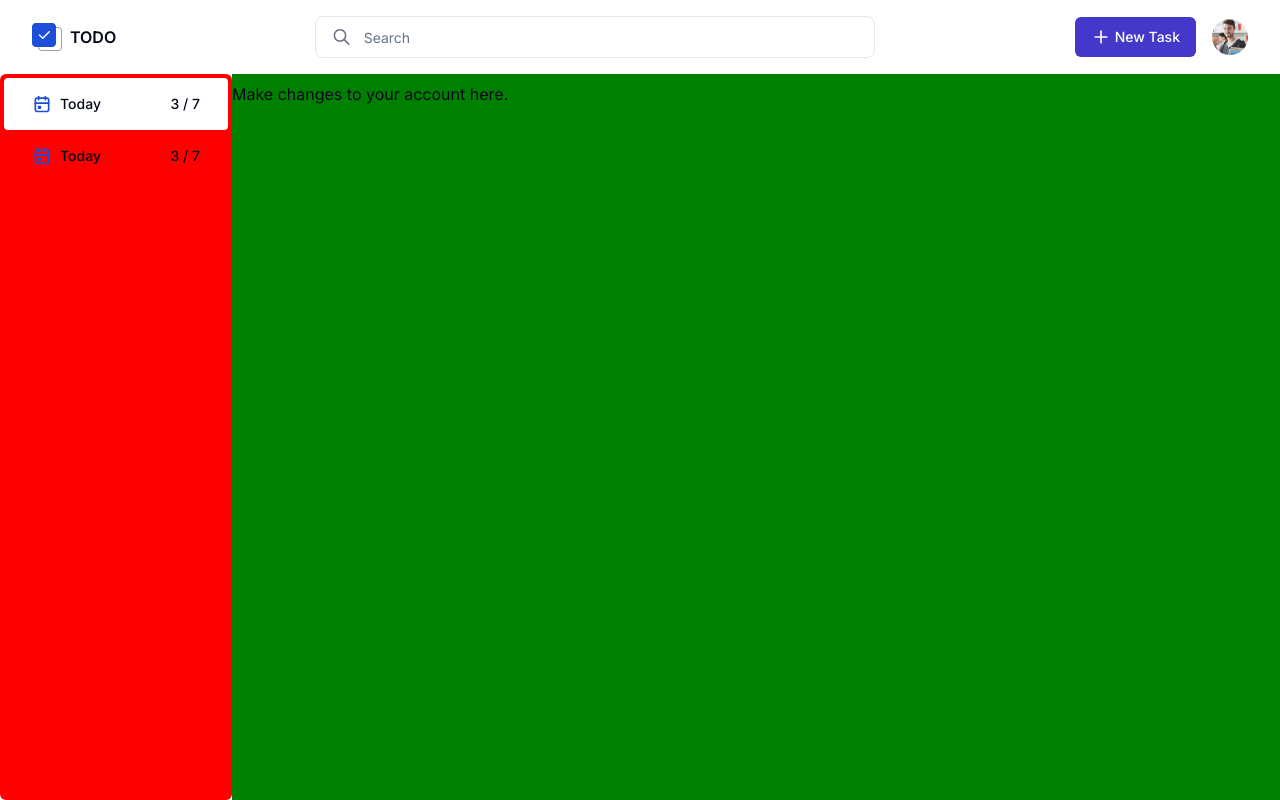
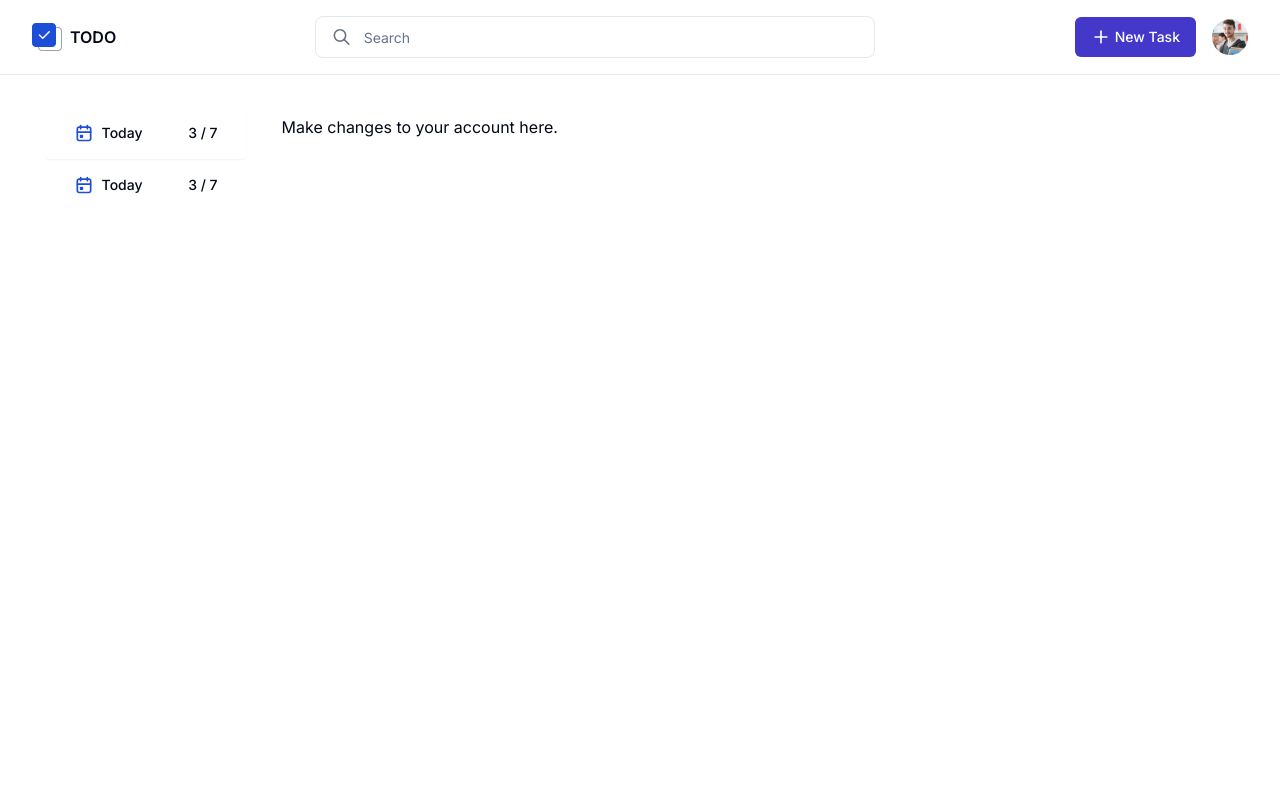
Before and after one commit to sunilkalikayi/my-todo-app, a Next.js app: page / in a window 1280 px wide. Built offline with nearby package versions, Linux system fonts and the light colour scheme.

Commit message:
feat: tabs layout is done

```diff
--- a/src/components/Navbar.tsx
+++ b/src/components/Navbar.tsx
@@ -8,7 +8,7 @@ import Logo from "/public/images/todoIcon.png";
 
 const Navbar = () => {
     return (
-        <div className="flex justify-between px-8 items-center py-4">
+        <div className="flex justify-between px-8 items-center py-4 border-b">
             {/* logo */}
             <div className="flex items-center gap-2">
                 <Image src={Logo} alt="todo logo icon" />
--- a/src/components/SidebarItem.tsx
+++ b/src/components/SidebarItem.tsx
@@ -18,7 +18,7 @@ const SidebarItem = ({
     };
     return (
         <Button
-            className={`flex justify-between w-[200px] cursor-pointer ${
+            className={`flex justify-between min-w-44 max-w-48 cursor-pointer ${
                 active ? "bg-secondary text-primary" : ""
             }  ${className}`}
             variant={"plain"}
--- a/src/pages/index.tsx
+++ b/src/pages/index.tsx
@@ -14,7 +14,7 @@ export default function Home() {
             {/* body */}
             <Tabs defaultValue="account" className=" flex-1 flex flex-row">
                 {/* side bar */}
-                <TabsList className="flex-col bg-[red] max-w-72">
+                <TabsList className="flex-col flex-[0.2] items-end py-8">
                     <TabsTrigger value="account">
                         <SidebarItem icon={<CalendarIcon />} text={"Today"} count={"3 / 7"} />
                     </TabsTrigger>
@@ -23,7 +23,7 @@ export default function Home() {
                     </TabsTrigger>
                 </TabsList>
                 {/* Tab pannel */}
-                <div className="bg-[green] flex-1">
+                <div className="flex-[0.8] p-8">
                     <TabsContent value="account">Make changes to your account here.</TabsContent>
                     <TabsContent value="password">Change your password here.</TabsContent>
                 </div>
```
